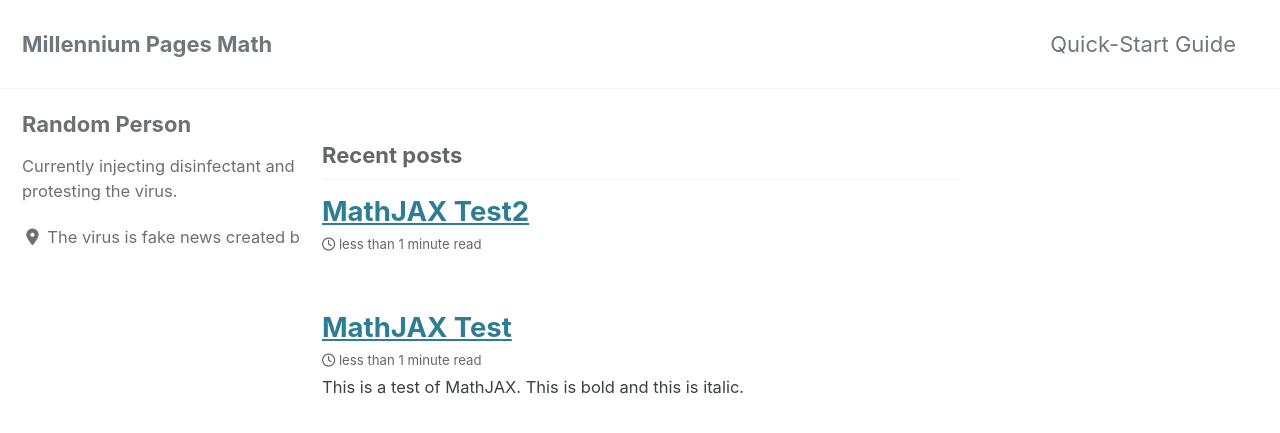
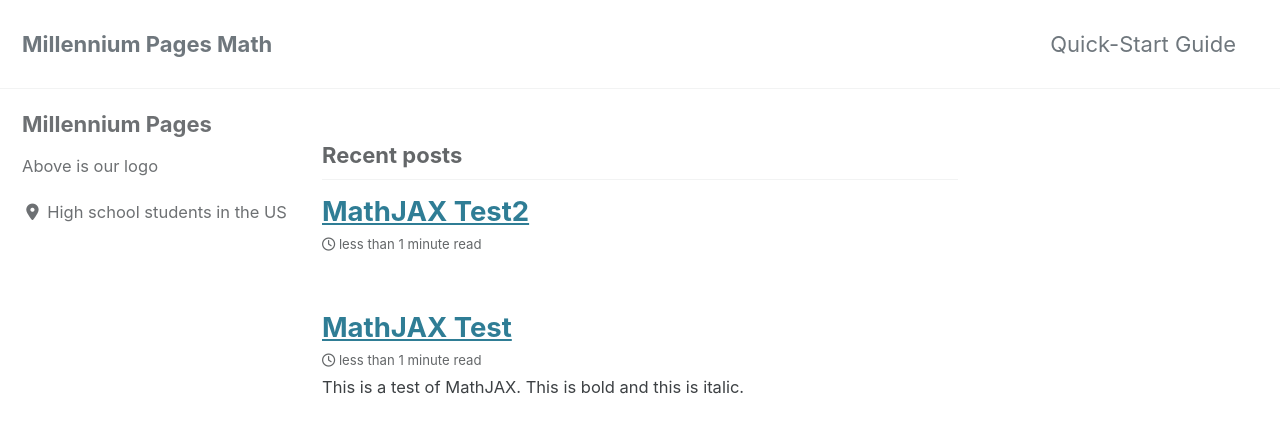
Before and after one commit to PeterL415/PeterL415.github.io, a Jekyll site: the page built from index.html, in a window 1280 px wide and 900 px high. Shown: the top 433 px of the window. Built offline with Jekyll 4.4.1, drawn with Linux system fonts in a browser that asks for light colours; cached includes are drawn as plain includes; nearby versions of some CDN libraries; the list of posts is cut into pages by our own code.

Commit message:
Changed sidebar info

```diff
--- a/_config.yml
+++ b/_config.yml
@@ -93,10 +93,10 @@ analytics:
 
 # Site Author
 author:
-  name             : "Random Person"
+  name             : "Millennium Pages"
   avatar           : # path of avatar image, e.g. "/assets/images/bio-photo.jpg"
-  bio              : "Currently injecting disinfectant and protesting the virus."
-  location         : "The virus is fake news created by the government and is limiting our freedoms."
+  bio              : "Above is our logo"
+  location         : "High school students in the US"
   email            :
   links:
     - label: "Email"
```
